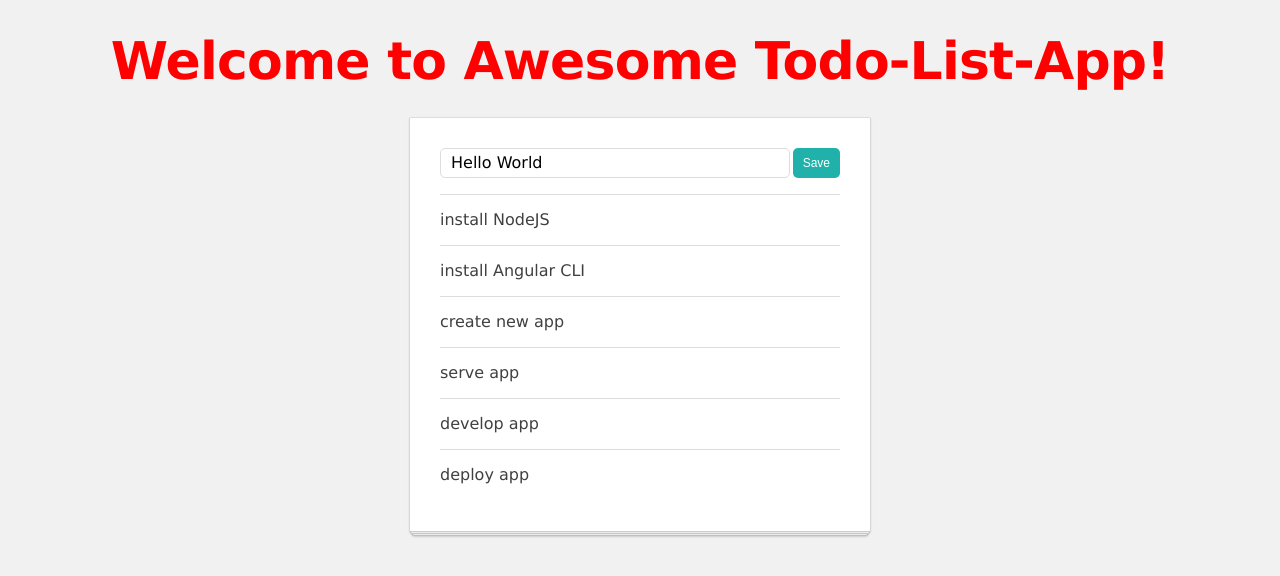
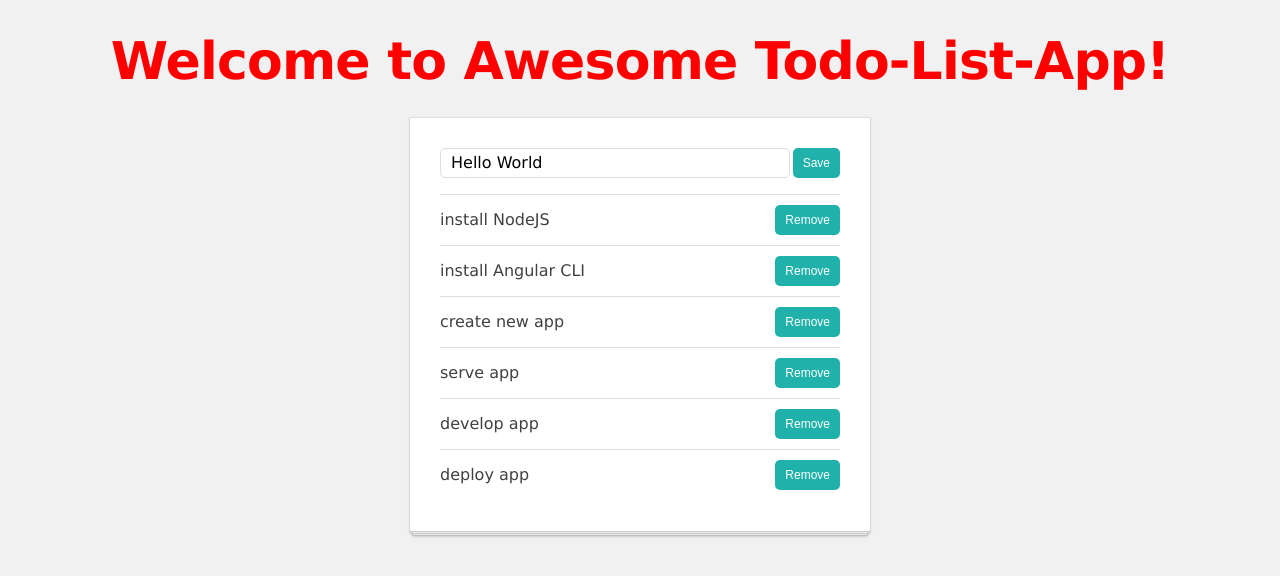
Before and after one commit to NymeriaFirence/todo, an Angular app: page / in a window 1280 px wide. Shown: the top 576 px of the page. Built offline with nearby package versions, Linux system fonts and the light colour scheme.

Commit message:
step 19 - adding checkbox

```diff
--- a/src/app/list-manager/list-manager.component.ts
+++ b/src/app/list-manager/list-manager.component.ts
@@ -10,7 +10,8 @@
 
     <ul>
       <li *ngFor="let todoItem of todoList">
-        <app-todo-item [item]="todoItem"></app-todo-item>
+        <app-todo-item [item]="todoItem"
+                      (remove)="removeItem($event)"></app-todo-item>
       </li>
     </ul>
   </div>
@@ -36,4 +37,8 @@
     this.todoListService.addItem({ title });
   }
 
+  removeItem(item){
+    this.todoListService.deleteItem(item);
+  }
+
 }
--- a/src/app/todo-item/todo-item.component.ts
+++ b/src/app/todo-item/todo-item.component.ts
@@ -1,4 +1,4 @@
-import { Component, Input, OnInit } from '@angular/core';
+import { Component, Input, OnInit, EventEmitter, Output } from '@angular/core';
 import { TodoItem } from '../interfaces/todo-item';
 
 
@@ -7,16 +7,22 @@
   template: `
   <div class="todo-item">
     {{ item.title }}
+    <button class="btn" (click)="removeItem()">Remove</button>
   </div>
+
+
   `,
   styleUrls: ['./todo-item.component.css']
 })
 export class TodoItemComponent implements OnInit  {
   @Input() item: TodoItem;
+  @Output() remove: EventEmitter<TodoItem> = new EventEmitter();
 
   constructor() { }
 
   ngOnInit() {
   }
-
+  removeItem() {
+    this.remove.emit(this.item);
+  }
 }
```
